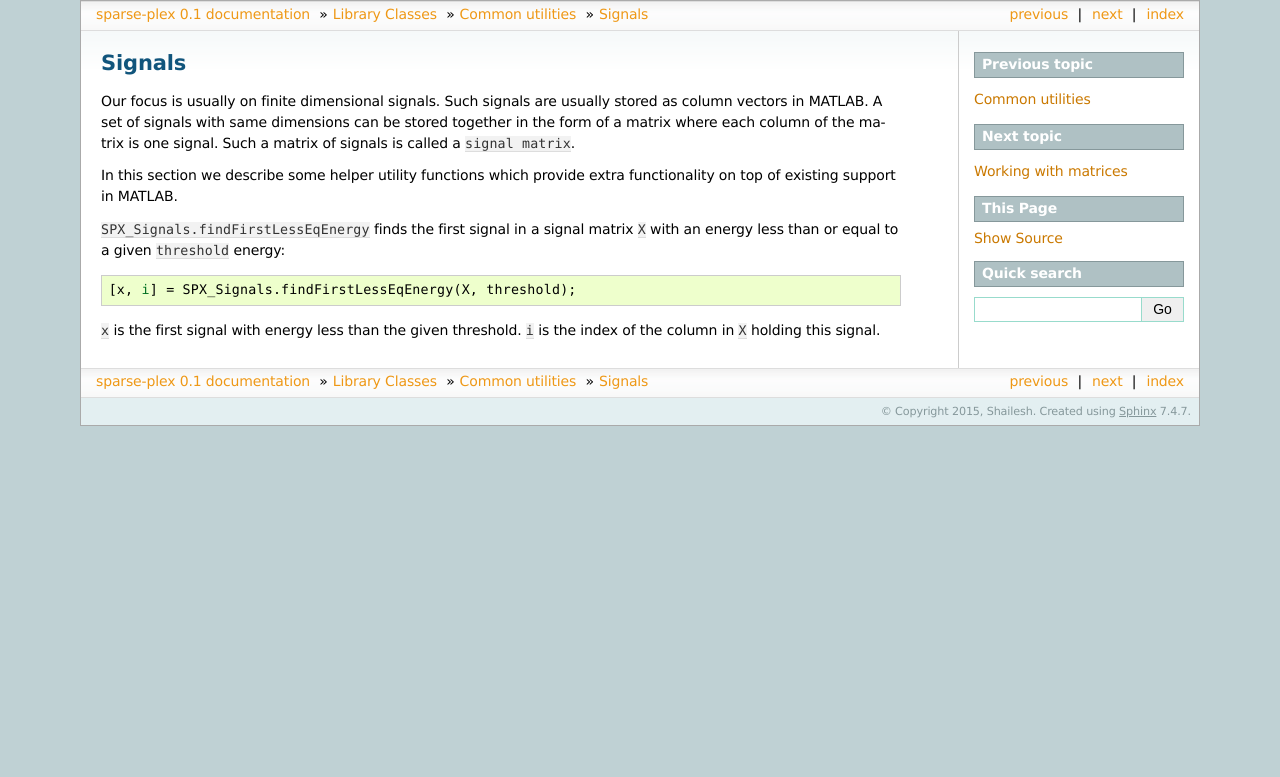
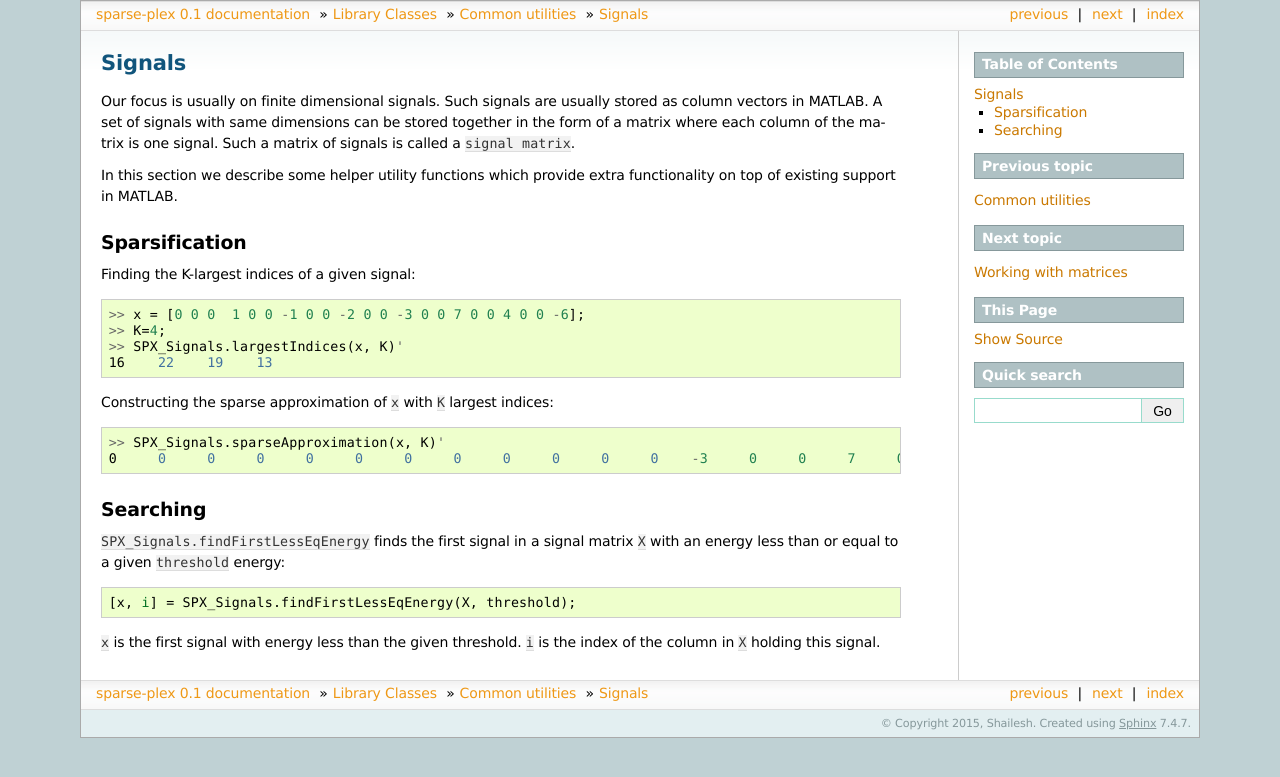
Before and after one commit to indigits/sparse-plex, a Sphinx documentation site: the page built from docs/library/commons/signals.rst, in a window 1280 px wide. Shown: the top 777 px of the page. Built offline with Sphinx 7.4.7, drawn with Linux system fonts in a browser that asks for light colours.

Commit message:
sparsification.

```diff
--- a/docs/library/commons/signals.rst
+++ b/docs/library/commons/signals.rst
@@ -19,6 +19,27 @@ helper utility functions which provide
 extra functionality on top of existing
 support in MATLAB.
 
+
+Sparsification
+---------------------------
+
+Finding the K-largest indices of a given signal::
+
+    >> x = [0 0 0  1 0 0 -1 0 0 -2 0 0 -3 0 0 7 0 0 4 0 0 -6];
+    >> K=4;
+    >> SPX_Signals.largestIndices(x, K)'
+    16    22    19    13
+
+Constructing the sparse approximation of ``x``
+with ``K`` largest indices::
+
+    >> SPX_Signals.sparseApproximation(x, K)'
+    0     0     0     0     0     0     0     0     0     0     0     0    -3     0     0     7     0     0     4     0     0    -6
+
+Searching
+----------------------
+
+
 ``SPX_Signals.findFirstLessEqEnergy``
 finds the first signal in a signal matrix ``X``
 with an energy less than or equal to
```
Also changed, not shown: 1 other file.
